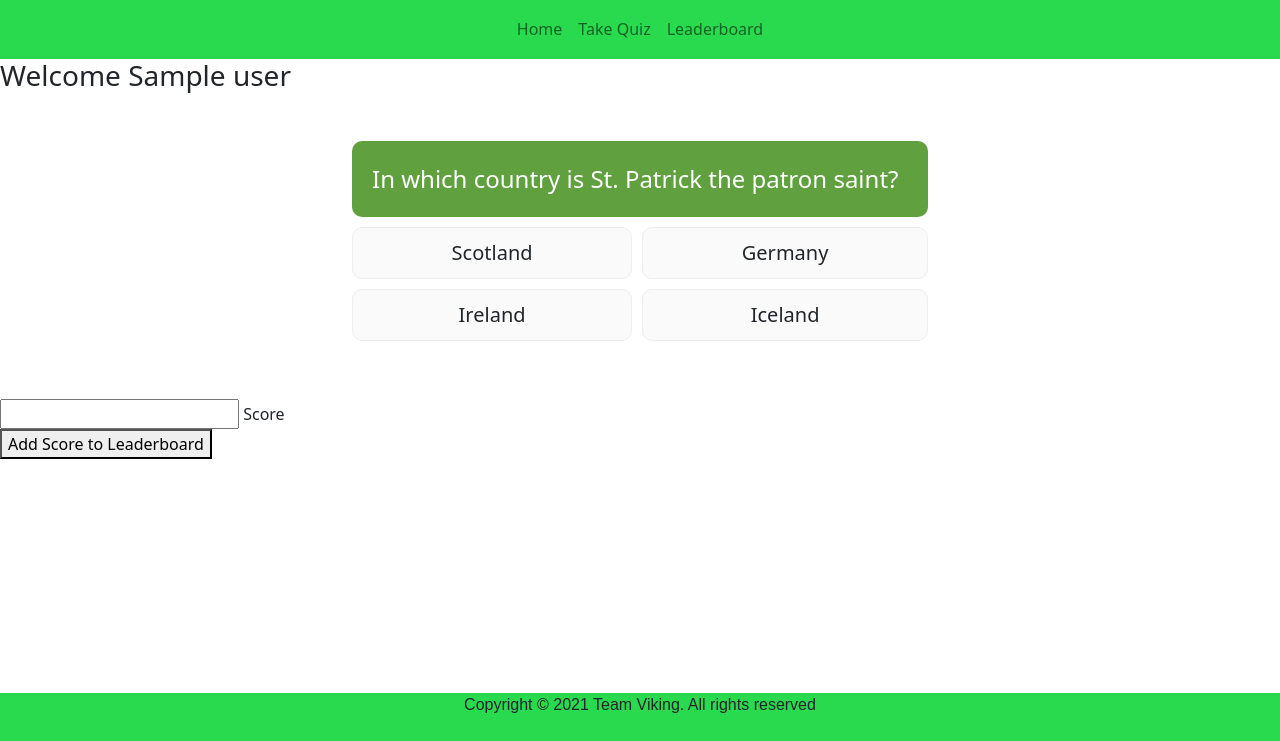
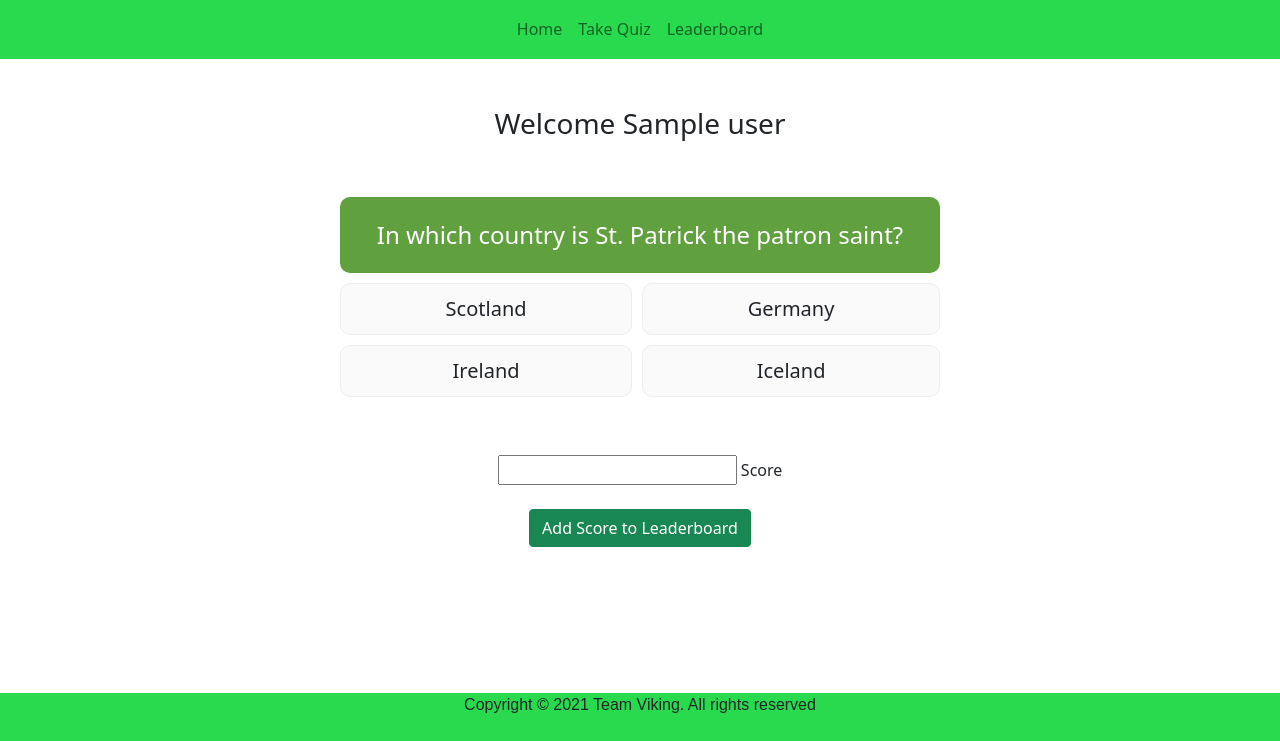
Before and after one commit to jumboduck/st-patricks-quiz, a Flask app: page /quiz in a window 1280 px wide. Shown: the part 59-800 px from the top of the page. Run offline with Flask 2, Linux system fonts and the light colour scheme; the visitor is signed in with stand-in values (Sample User, id 1); a database or web service that is not in the repository returns one stand-in record (values such as "Sample title"); some libraries are stand-ins or nearby versions; some web fonts are replaced.

Commit message:
Layout/ Structure of quiz.hmtl

```diff
--- a/templates/base.html
+++ b/templates/base.html
@@ -33,7 +33,7 @@
                 </div>
             </nav>
         </header>
-        <div class="container-fluid p-0">
+        <div class="container p-0">
             {% block content %} {% endblock %}
         </div>
 
--- a/templates/quiz.html
+++ b/templates/quiz.html
@@ -2,37 +2,37 @@
 
 
 <section>
-    <div class="col s12 m8 offset-m2">
-            <div class="card-panel">
-                <h3 class="center-align light-blue-text text-darken-4">
-                    Welcome {{ name }}
-                </h3>
+    <div class="row mt-5">
+        <div class="col text-center">
+            <h3>Welcome {{ name }}</h3>
         </div>
     </div>
-    <div class="row mt-5 mb-5">
-        <div class="col" id="quizWrap"></div>
+    <div class="row mt-5">
+        <div class="col text-center">
+            <div id="quizWrap"></div>
         </div>
-
-        <form class="col s12" method="POST" action="{{ url_for('add_score') }}">
+    </div>
+    <div class="row mt-5">
+        <div class="col text-center">
+            <form method="POST" action="{{ url_for('add_score') }}">
                 <!-- task name -->
                 <div class="row">
-                <div class="input-field col s12">
-                    <i class="fas fa-pencil-alt prefix light-blue-text text-darken-4"></i>
-                    <input id="quiz.score" name="score"
-                        type="text" class="validate" required>
+                    <div>
+                        <input id="quiz.score" name="score" type="text" class="validate" required>
                         <label for="score">Score</label>
                     </div>
                 </div>
                 <!-- submit button -->
-            <div class="row">
-                <div class="col s12 center-align">
-                    <button type="submit" class="btn-large">
+                <div class="row mt-4">
+                    <div class="col">
+                        <button type="submit" class="btn btn-success">
                             Add Score to Leaderboard
                         </button>
                     </div>
                 </div>
             </form>
-
+        </div>
+    </div>
 </section>
 
 {% endblock %}
```
Lines whose indentation alone changed are shown as unchanged.
